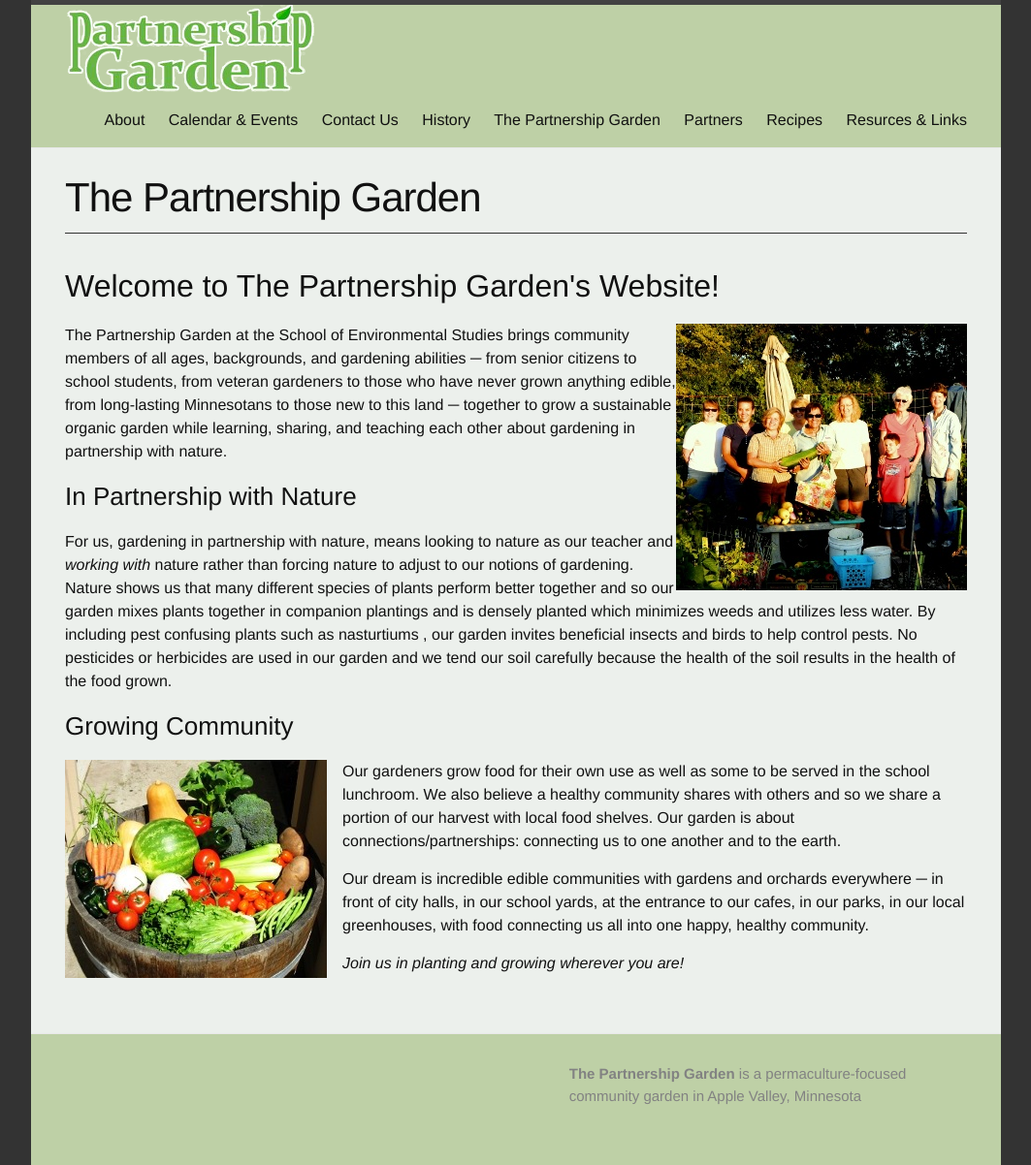
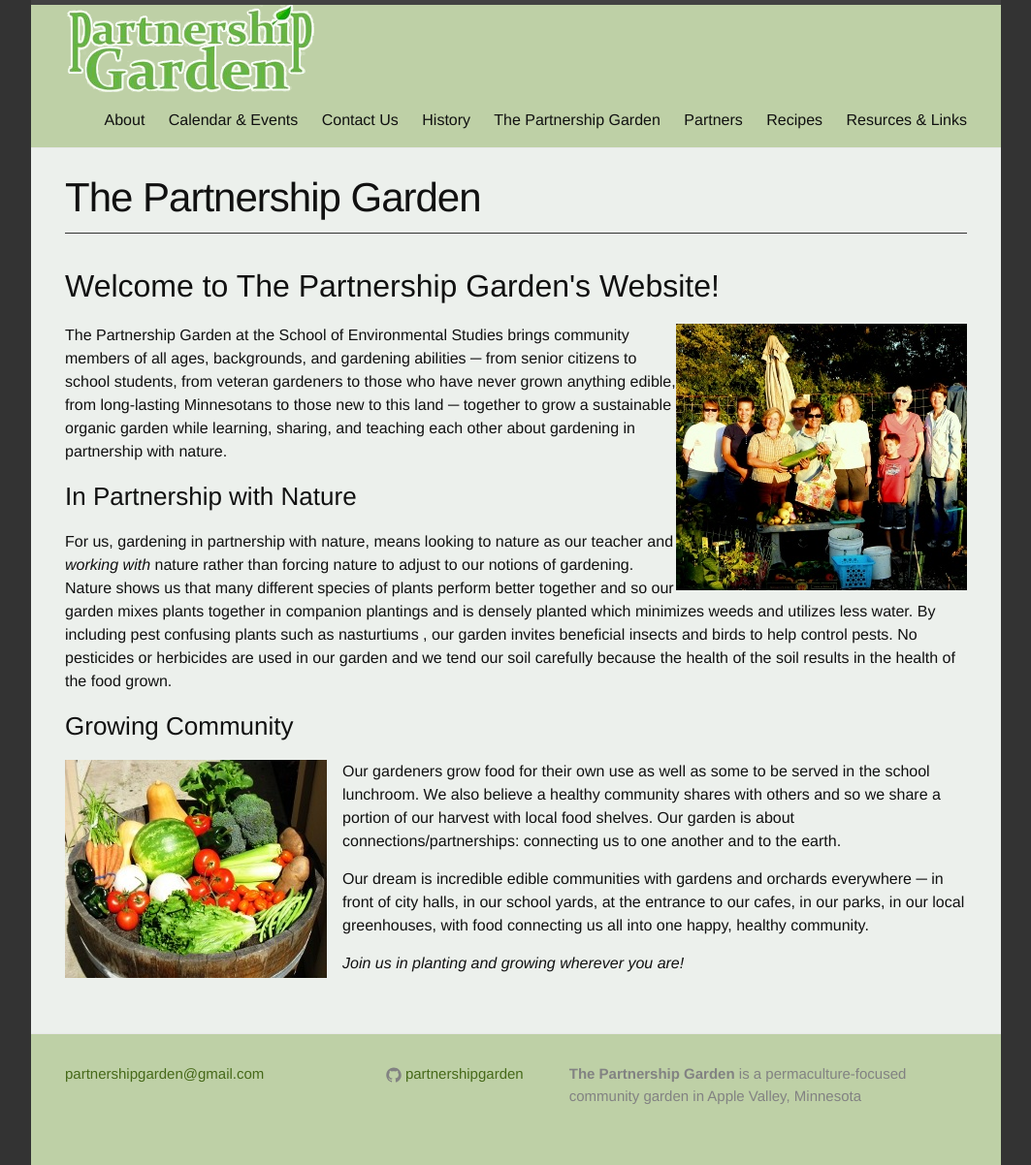
Before and after one commit to partnershipgarden/partnershipgarden, a Jekyll site: the page built from jekyll/index.html, in a window 1280 px wide. Shown: the whole page at 97% size, without its empty margins (108-1171 px from the left). Built offline with Jekyll 4.4.1, drawn with Linux system fonts in a browser that asks for light colours.

Commit message:
Update _config.yml

```diff
--- a/jekyll/_config.yml
+++ b/jekyll/_config.yml
@@ -7,14 +7,14 @@
 
 # Site settings
 title: The Partnership Garden
-email: null # partnershipgarden@gmail.com
+email: partnershipgarden@gmail.com
 description: > # this means to ignore newlines until "baseurl:"
   <strong>The Partnership Garden </strong>
   is a permaculture-focused community garden in Apple Valley, Minnesota
 baseurl: "" # the subpath of your site, e.g. /blog
 url: "http://partnershipgarden.org" # the base hostname & protocol for your site
 twitter_username: null
-github_username:  null
+github_username:  partnershipgarden
 
 # Build settings
 markdown: kramdown
```
